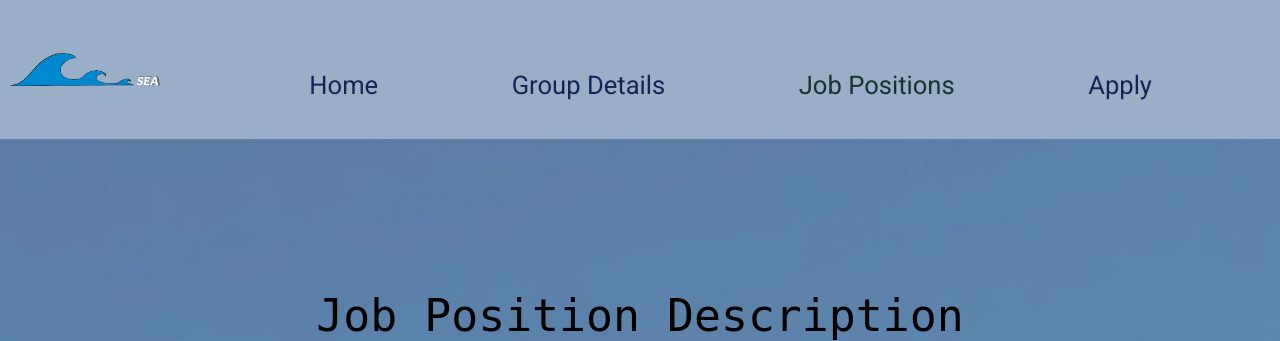
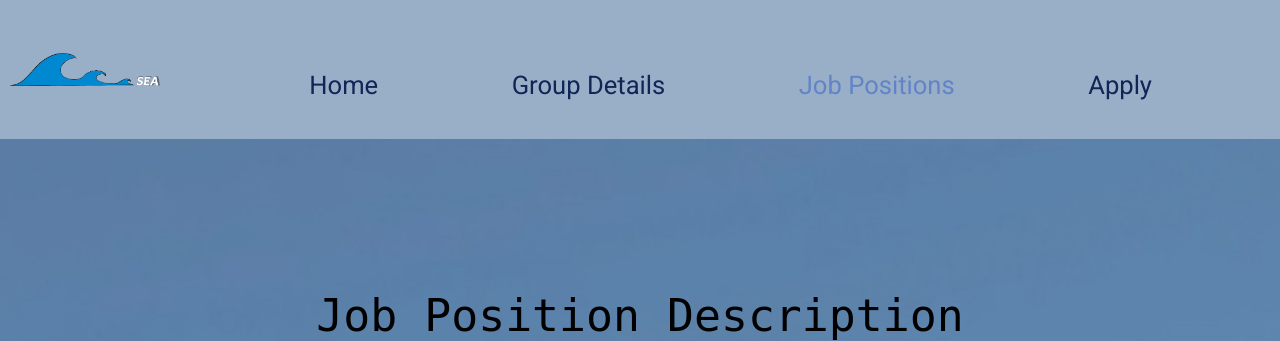
Before and after one commit to karina-wong/SEA, a PHP site: page /jobs.html in a window 1280 px wide. Shown: the top 341 px of the page. Run offline with PHP 8.4, Linux system fonts and the light colour scheme.

Commit message:
Chnaged back Navbar colour

```diff
--- a/styles/styles.css
+++ b/styles/styles.css
@@ -354,7 +354,7 @@ figure {
 
 /* Can add to emphasise which page is selected*/
 header ul .active-page a {
-  color: rgb(21, 53, 52);
+  color: rgb(99, 131, 201);
 }
 /* Styling for job description */
 .job-description {
```
